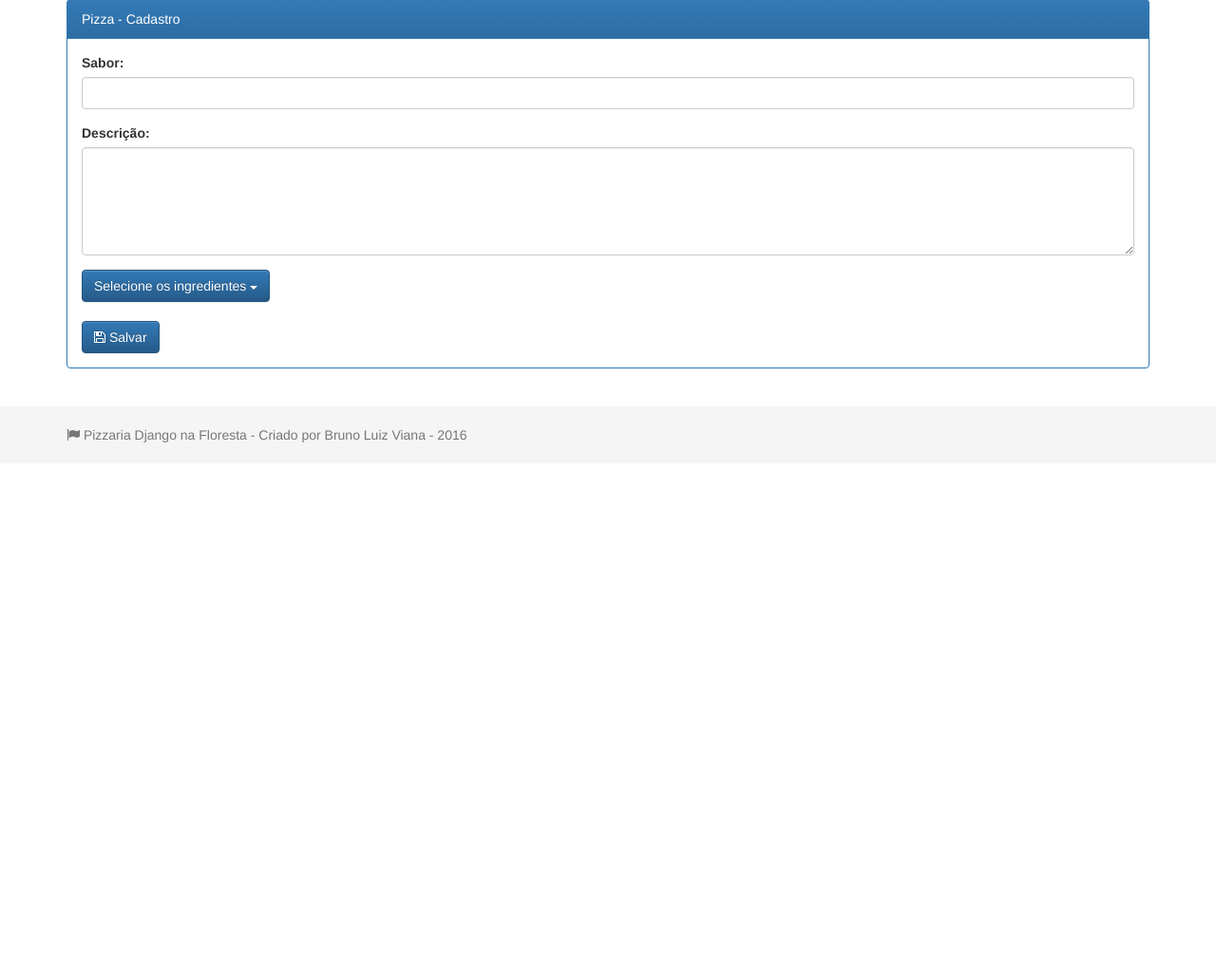
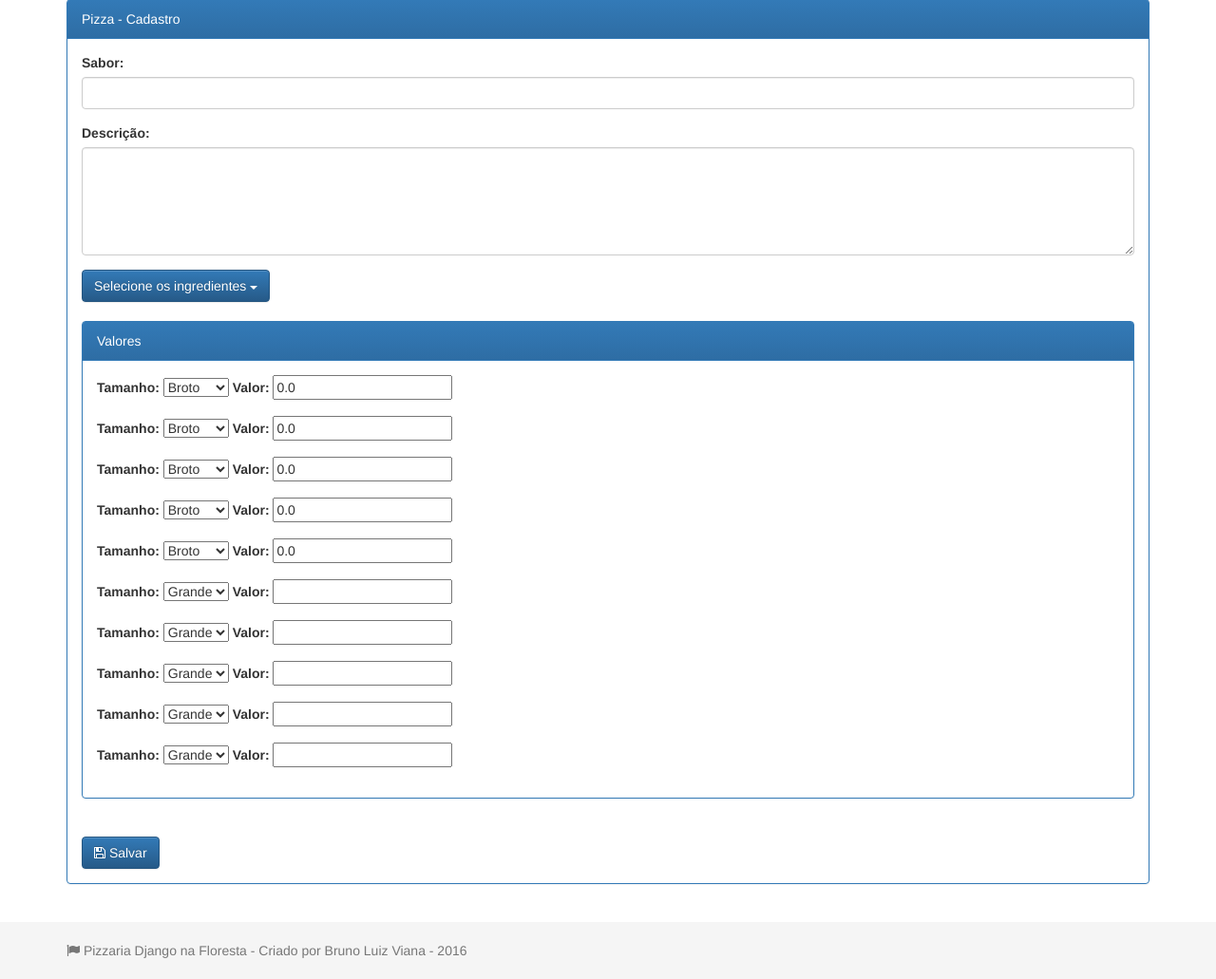
Before and after one commit to BrunoLV/projeto_pizza_django, a Django app: page /cadastro_pizza/pizzas/nova/ in a window 1280 px wide. Shown: the part 381-1412 px from the top of the page at 95% size. Before the commit the page ends 847 px from the top, so only its background shows below. Run offline with Django 3.2, Linux system fonts and the light colour scheme; data comes from the database, SQL or seed files in the repository; both versions use the stored data as it was after the commit; some libraries are stand-ins or nearby versions.

Commit message:
Inclusão de novo model

```diff
--- a/cadastro_pizza/admin.py
+++ b/cadastro_pizza/admin.py
@@ -1,7 +1,8 @@
 from django.contrib import admin
-from .models import Pizza, Ingrediente
+from .models import Pizza, Ingrediente, ValorPizza
 
 # Register your models here.
 
 admin.site.register(Pizza)
 admin.site.register(Ingrediente)
+admin.site.register(ValorPizza)
--- a/cadastro_pizza/forms.py
+++ b/cadastro_pizza/forms.py
@@ -1,12 +1,12 @@
-from django.forms import ModelForm, Textarea, TextInput, NumberInput, CheckboxSelectMultiple
+from django.forms import ModelForm, Textarea, TextInput, NumberInput, CheckboxSelectMultiple, MultipleChoiceField
 from django.utils.translation import ugettext_lazy as _
-from .models import Pizza, Ingrediente
+from .models import Pizza, Ingrediente, ValorPizza
 
 class CadastroPizzaForm(ModelForm):
 
     class Meta:
         model = Pizza
-        fields = '__all__'
+        fields = ['sabor', 'descricao', 'ingredientes']
         labels = {
             'sabor': _('Sabor:'),
             'descricao': _('Descrição:'),
@@ -18,6 +18,20 @@ class CadastroPizzaForm(ModelForm):
             'ingredientes': CheckboxSelectMultiple(),
         }
 
+class CadastroValorPizza(ModelForm):
+
+    class Meta:
+        model = ValorPizza
+        fields = ['quantia', 'tamanho_pizza']
+        labels = {
+            'quantia': _('Valor:'),
+            'tamanho_pizza': _('Tamanho:')
+        }
+        widgets = {
+            'quantia': TextInput(attrs={'class':'form-control'}),
+            'tamanho_pizza': MultipleChoiceField(),
+        }
+
 class CadastroIngredienteForm(ModelForm):
 
 	class Meta:
--- a/cadastro_pizza/models.py
+++ b/cadastro_pizza/models.py
@@ -30,3 +30,19 @@ class Pizza(models.Model):
         db_table = 'pizzas'
         verbose_name = 'Pizza'
         verbose_name_plural = 'Pizzas'
+
+class ValorPizza(models.Model):
+
+    PIZZA_SIZES = (
+        (1, 'Broto'),
+        (2, 'Grande')
+    )
+
+    tamanho_pizza = models.IntegerField('tamanho pizza', choices=PIZZA_SIZES, default=2, null=False, blank=False)
+    quantia = models.DecimalField(max_digits=5, decimal_places=2, blank=False, null=False)
+    pizza = models.ForeignKey(Pizza, verbose_name='pizza', related_name='valores')
+
+    class Meta:
+        db_table = 'valores_pizza'
+        verbose_name = 'Valor'
+        verbose_name_plural = 'Valores'
--- a/cadastro_pizza/templates/cadastro_pizza/cadastro-ingrediente.html
+++ b/cadastro_pizza/templates/cadastro_pizza/cadastro-ingrediente.html
@@ -3,7 +3,7 @@
 {% block content %}
 <div class="panel panel-primary">
   <div class="panel-heading">
-    Ingredientes - Cadastro
+    Cadastro Ingredientes
   </div>
   <div class="panel-body">
     <form method="post">
--- /dev/null
+++ b/cadastro_pizza/templates/cadastro_pizza/cadastro-pizza-2.html
@@ -0,0 +1,63 @@
+{% extends "base.html" %}
+{% block title %} Cadastro de Pizzas {% endblock %}
+{% block content %}
+<div class="panel panel-primary">
+  <div class="panel-heading">
+    Pizza - Cadastro
+  </div>
+  <div class="panel-body">
+    <form method="post">
+      {% csrf_token %}
+      <div class="form-group">
+        <label for="{{form.sabor.id_for_label}}">Sabor:</label>
+        {{form.sabor}}
+        {{form.sabor.errors}}
+      </div>
+      <div class="form-group">
+        <label for="{{form.descricao.id_for_label}}">Descrição:</label>
+        {{form.descricao}}
+        {{form.descricao.errors}}
+      </div>
+      <div class="dropdown">
+        <button class="btn btn-primary dropdown-toggle" type="button" data-toggle="dropdown">
+          Selecione os ingredientes
+          <span class="caret"></span>
+        </button>
+        <ul class="dropdown-menu">
+          {% for opcao in form.ingredientes %}
+          <li>{{opcao.tag}} {{opcao.choice_label}}</li>
+          {% empty %}
+          <li>Nenhum ingrediente cadastrado no sistema.</li>
+          {% endfor %}
+        </ul>
+      </div>
+      <br/>
+
+      <div class="panel panel-primary">
+        <div class="panel-heading">
+          Valores
+        </div>
+        <div class="panel-body">
+          {{ formset.management_form }}
+          {% for form in formset %}
+          {% for field in form %}
+          <div class="form-group">
+            <label for="{{form.tamanho_pizza.id_for_label}}">Tamanho: </label>
+            {{form.tamanho_pizza}}
+            <label for="{{form.quantia.id_for_label}}">Valor: </label>
+            {{form.quantia}}
+          </div>
+          {% endfor %}
+          {% endfor %}
+        </div>
+
+      </div>
+      <br/>
+      <button type="submit" class="btn btn-primary">
+        <i class="fa fa-floppy-o" aria-hidden="true"></i>
+        Salvar
+      </button>
+    </form>
+  </div>
+</div>
+{% endblock %}
--- a/cadastro_pizza/templates/cadastro_pizza/cardapio.html
+++ b/cadastro_pizza/templates/cadastro_pizza/cardapio.html
@@ -9,9 +9,9 @@
 
         <ul class="nav nav-tabs">
             <li class="active"><a data-toggle="tab" href="#pizzas_tab">Pizzas</a></li>
-            <li><a data-toggle="tab" href="#esfihas_tab">Menu 1</a></li>
-            <li><a data-toggle="tab" href="#lanches_tab">Menu 2</a></li>
-            <li><a data-toggle="tab" href="#bebidas_tab">Menu 3</a></li>
+            <li><a data-toggle="tab" href="#esfihas_tab">Esfihas</a></li>
+            <li><a data-toggle="tab" href="#lanches_tab">Lanches</a></li>
+            <li><a data-toggle="tab" href="#bebidas_tab">Bebidas</a></li>
         </ul>
 
         <div class="tab-content">
--- a/cadastro_pizza/urls.py
+++ b/cadastro_pizza/urls.py
@@ -8,7 +8,7 @@ urlpatterns = [
     url(r'^pizzas/(?P<pk>[0-9]+)/edit/$', views.edita_pizza, name='edita-pizza'),
     url(r'^pizzas/(?P<pk>[0-9]+)/delete/$', PizzaDelete.as_view(), name="exclui-pizza"),
     url(r'^pizzas/listar$', views.lista_pizzas, name='lista-pizzas'),
-    url(r'^pizzas/nova/$', views.nova_pizza, name='nova-pizza'),
+    url(r'^pizzas/nova/$', views.nova_pizza_2, name='nova-pizza'),
     url(r'^pizzas/cardapio/$', views.cardapio, name='cardapio'),
     url(r'^ingredientes/novo/$', views.novo_ingrediente, name='novo-ingrediente'),
 ]
--- a/cadastro_pizza/views.py
+++ b/cadastro_pizza/views.py
@@ -3,8 +3,9 @@ from django.shortcuts import render, redirect
 from django.views.generic import ListView
 from django.views.generic.edit import DeleteView, ModelFormMixin
 from django.core.urlresolvers import reverse_lazy
+from django.forms import inlineformset_factory
 
-from .models import Pizza, Ingrediente
+from .models import Pizza, Ingrediente, ValorPizza
 from .forms import CadastroPizzaForm, CadastroIngredienteForm
 
 # Create your views here.
@@ -28,6 +29,27 @@ def cardapio(request):
 
 def lista_ingredientes(request):
     pass
+
+def nova_pizza_2(request):
+    template_name = 'cadastro_pizza/cadastro-pizza-2.html'
+    PizzaFormSet = inlineformset_factory(Pizza, ValorPizza, fields=('quantia', 'tamanho_pizza'), extra=2)
+    context = {}
+    if request.method == 'GET':
+        form = CadastroPizzaForm(instance=Pizza())
+        formset = PizzaFormSet(instance=Pizza(), initial=[{'quantia': 0.00, 'tamanho_pizza': 1,}])
+        context['form'] = form
+        context['formset'] = formset
+        return render(request, template_name, context)
+    if request.method == 'POST':
+        form = CadastroPizzaForm(request.POST)
+        if form.is_valid():
+            pizza = form.save()
+            formset = PizzaFormSet(request.POST, request.FILES, instance=pizza)
+            if formset.is_valid():
+                for form in formset:
+                    if form.is_valid():
+                        form.save()
+                return redirect('pizzas:lista-pizzas')
 
 def nova_pizza(request):
     template_name = 'cadastro_pizza/cadastro-pizza.html'
```
Also changed, not shown: cadastro_pizza/templates/cadastro_pizza/lista-pizza.html (+10 -0 lines), cadastro_pizza/migrations/0003_valorpizza.py (added), db.sqlite3.
